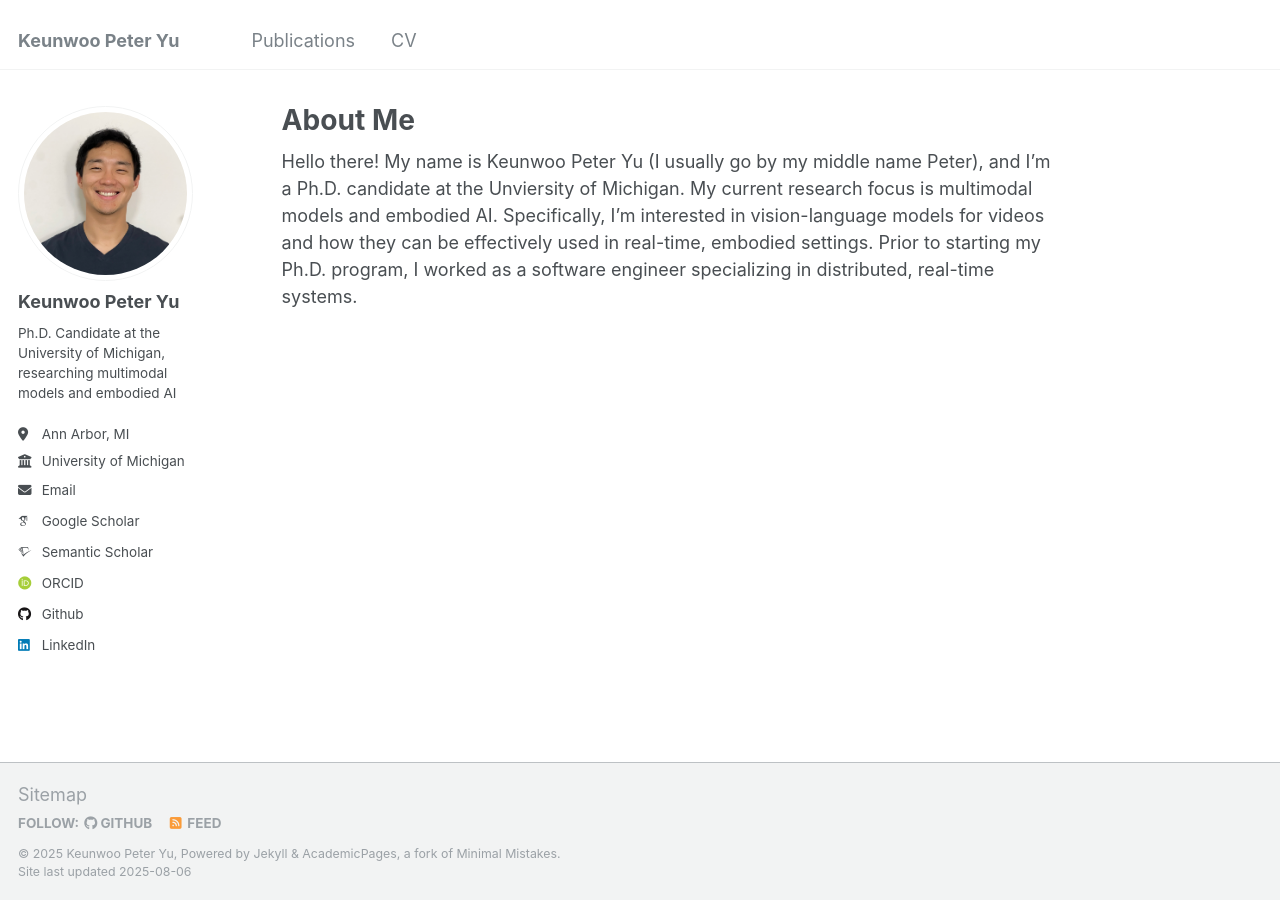
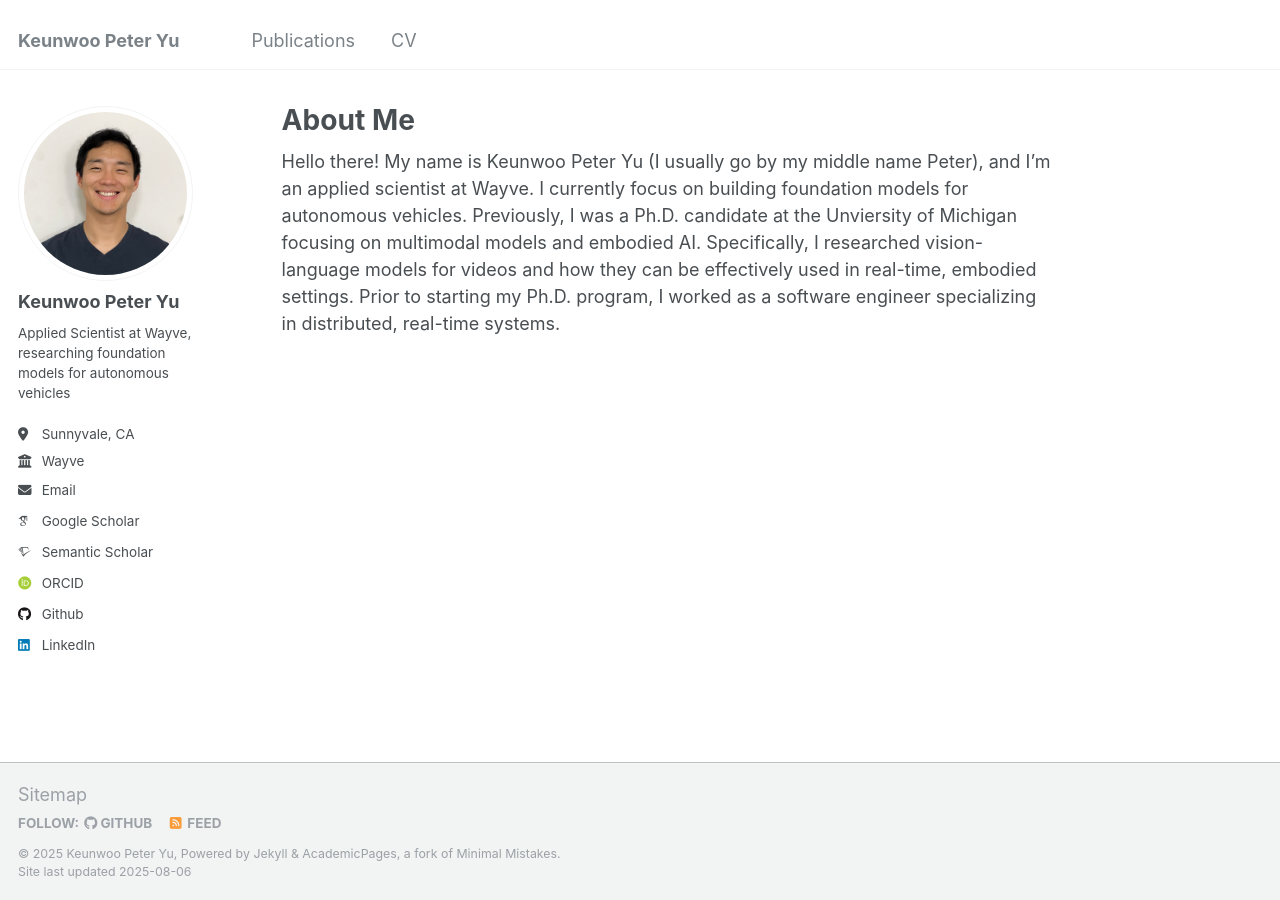
Before and after one commit to yukw777/yukw777.github.io, a Jekyll site: the page built from _pages/about.md, in a window 1280 px wide. Built offline with Jekyll 4.4.1, drawn with Linux system fonts in a browser that asks for light colours; some web fonts are replaced.

Commit message:
Update bio

```diff
--- a/_config.yml
+++ b/_config.yml
@@ -11,7 +11,7 @@ locale: "en-US"
 title: "Keunwoo Peter Yu"
 title_separator: "-"
 name: &name "Keunwoo Peter Yu"
-description: &description "Ph.D. Candidate at the University of Michigan"
+description: &description "Applied Scientist at Wayve"
 url: https://yukw777.github.io # the base hostname & protocol for your site e.g. "https://mmistakes.github.io"
 baseurl: "" # the subpath of your site, e.g. "/blog"
 repository: "yukw777/yukw777.github.io"
@@ -24,9 +24,9 @@ author:
   avatar: "profile.jpg"
   name: "Keunwoo Peter Yu"
   pronouns: # example: "she/her"
-  bio: "Ph.D. Candidate at the University of Michigan, researching multimodal models and embodied AI"
-  location: "Ann Arbor, MI"
-  employer: "University of Michigan"
+  bio: "Applied Scientist at Wayve, researching foundation models for autonomous vehicles"
+  location: "Sunnyvale, CA"
+  employer: "Wayve"
   uri: # URL
   email: "yukw777@gmail.com"
 
--- a/_pages/about.md
+++ b/_pages/about.md
@@ -7,4 +7,4 @@ redirect_from:
   - /about.html
 ---
 
-Hello there! My name is Keunwoo Peter Yu (I usually go by my middle name Peter), and I'm a Ph.D. candidate at the Unviersity of Michigan. My current research focus is multimodal models and embodied AI. Specifically, I'm interested in vision-language models for videos and how they can be effectively used in real-time, embodied settings. Prior to starting my Ph.D. program, I worked as a software engineer specializing in distributed, real-time systems.
+Hello there! My name is Keunwoo Peter Yu (I usually go by my middle name Peter), and I'm an applied scientist at Wayve. I currently focus on building foundation models for autonomous vehicles. Previously, I was a Ph.D. candidate at the Unviersity of Michigan focusing on multimodal models and embodied AI. Specifically, I researched vision-language models for videos and how they can be effectively used in real-time, embodied settings. Prior to starting my Ph.D. program, I worked as a software engineer specializing in distributed, real-time systems.
```
